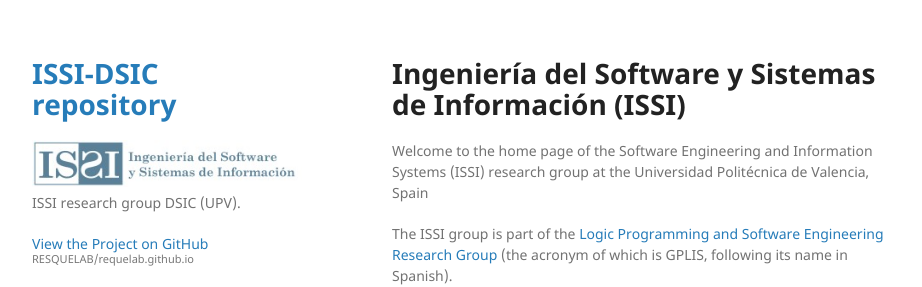
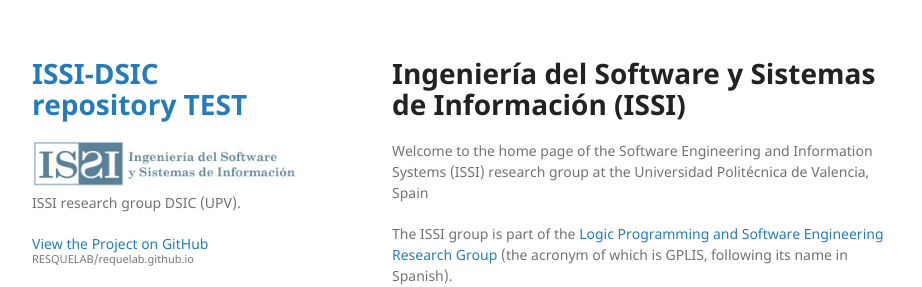
Before and after one commit to RESQUELAB/requelab.github.io, a Jekyll site: the page built from index.md, in a window 1280 px wide. Shown: the top 287 px of the page, without its empty margins (178-1100 px from the left). Built offline with Jekyll 4.4.1, drawn with Linux system fonts in a browser that asks for light colours; our own code applies the rules of GitHub Pages for plain Markdown files.

```diff
--- a/_config.yml
+++ b/_config.yml
@@ -1,4 +1,4 @@
-title: ISSI-DSIC repository
+title: ISSI-DSIC repository TEST
 logo: /assets/img/logo.jpg
 favicon: /assets/img/favicon.ico
 description: ISSI research group DSIC (UPV).
```
